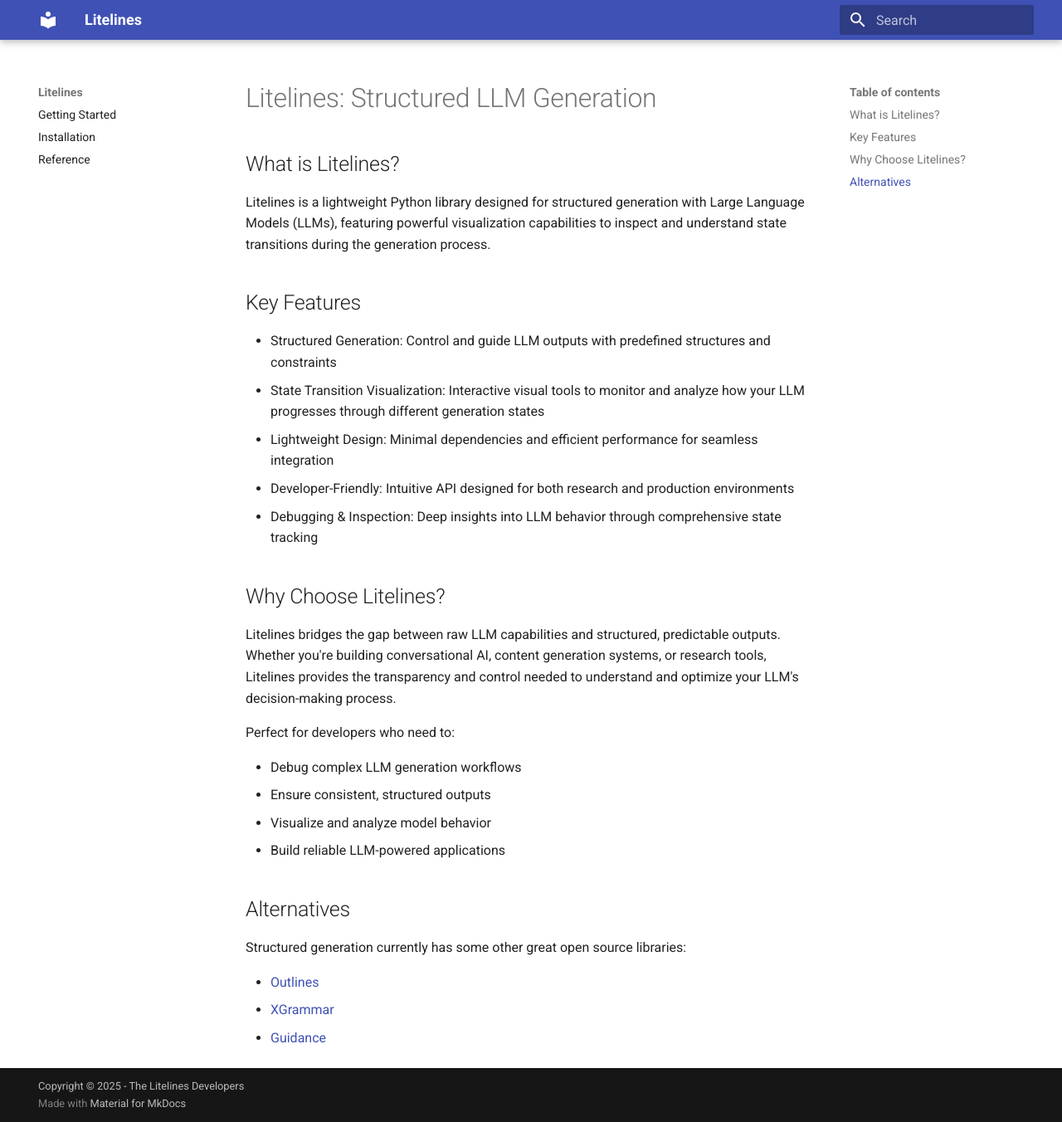
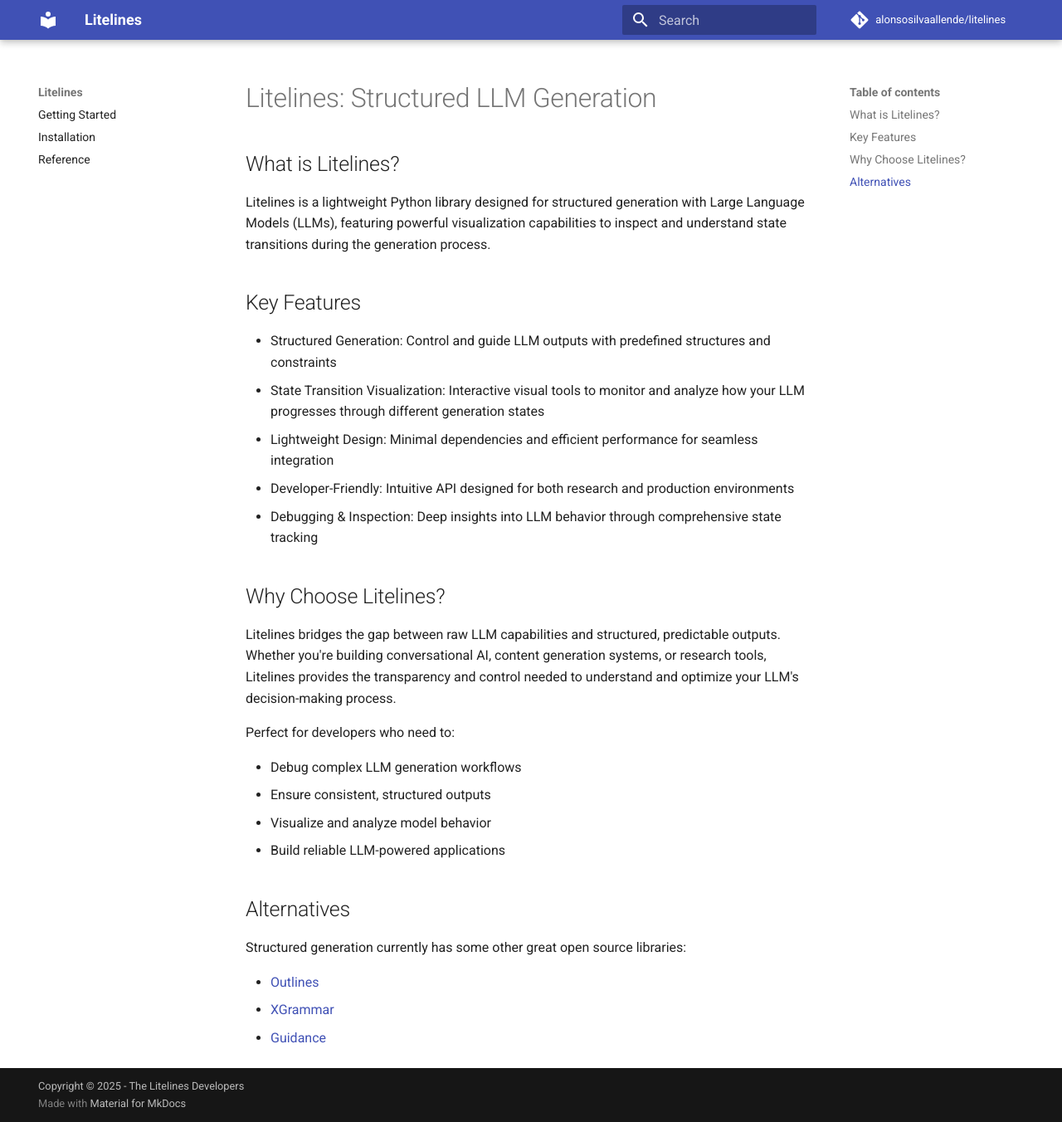
Before and after one commit to alonsosilvaallende/litelines, an MkDocs documentation site: the page built from docs/index.md, in a window 1280 px wide and 1352 px high. Shown: the whole window at 83% size. Built offline with MkDocs 1.6.1 and Material for MkDocs 9.7.7, drawn with Linux system fonts in a browser that asks for light colours; comment, search, counter and statistics services are not loaded.

Commit message:
Add link to GitHub in the documentation

```diff
--- a/mkdocs.yml
+++ b/mkdocs.yml
@@ -1,4 +1,7 @@
 site_name: Litelines
+
+repo_url: https://github.com/alonsosilvaallende/litelines
+repo_name: alonsosilvaallende/litelines
 
 theme:
   name: material
```
